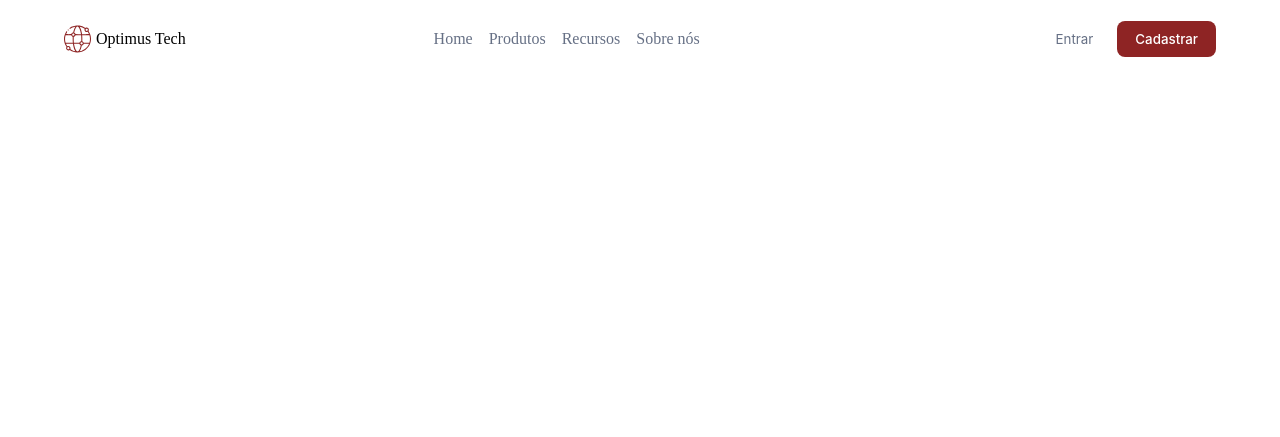
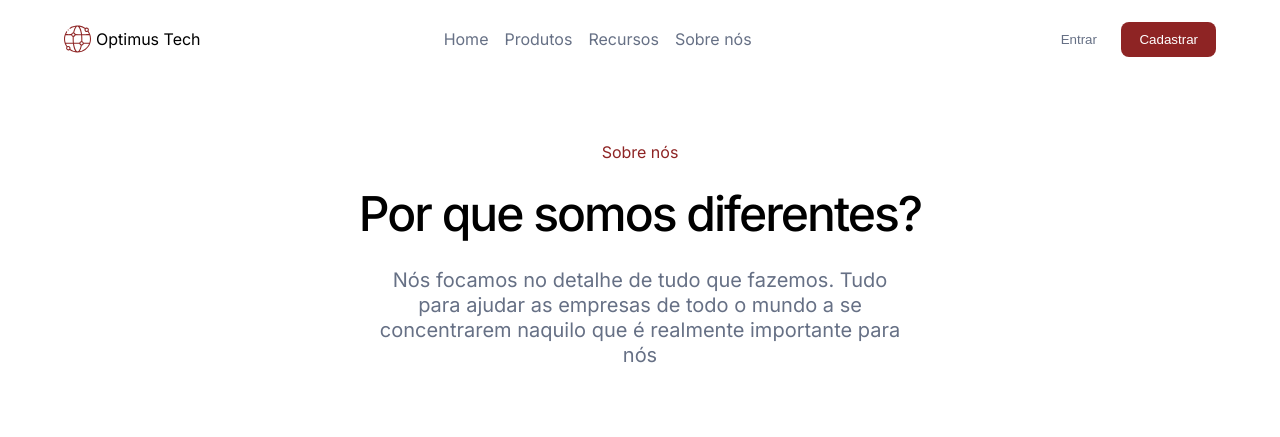
Before and after one commit to Japu431/7DaysOfCode, a plain HTML site: page htmlcss/index.html in a window 1280 px wide. Drawn offline with Linux system fonts and the light colour scheme.

Commit message:
Day 01 html&css ok

```diff
--- a/htmlcss/index.html
+++ b/htmlcss/index.html
@@ -5,13 +5,22 @@
     <meta http-equiv="X-UA-Compatible" content="IE=edge" />
     <meta name="viewport" content="width=device-width, initial-scale=1.0" />
     <title>7DaysOfCode</title>
+
+    <link rel="preconnect" href="https://fonts.googleapis.com" />
+    <link rel="preconnect" href="https://fonts.gstatic.com" crossorigin />
+    <link
+      href="https://fonts.googleapis.com/css2?family=Inter:wght@100;200;300;400;500;600;700;800;900&family=Josefin+Sans:ital,wght@0,100;0,200;0,300;0,400;0,500;0,600;0,700;1,100;1,200;1,300;1,400;1,500;1,600;1,700&display=swap"
+      rel="stylesheet"
+    />
+
     <link rel="stylesheet" href="./styles/reset.css" />
     <link rel="stylesheet" href="./styles/navegation.css" />
+    <link rel="stylesheet" href="./styles/header.css" />
   </head>
   <body>
     <!-- Header/nav -->
     <nav class="navegation">
-      <div class="container">
+      <div class="container_navegation">
         <h1 class="titulo">
           <img src="./svg/logo.svg" alt="logo-title" />
           <span>Optimus Tech</span>
@@ -38,6 +47,16 @@
         </div>
       </div>
     </nav>
-
+    <header class="header">
+      <div class="header_container">
+        <span>Sobre nós</span>
+        <h1 class="header_title">Por que somos diferentes?</h1>
+        <p class="header_sobre">
+          Nós focamos no detalhe de tudo que fazemos. Tudo para ajudar as
+          empresas de todo o mundo a se concentrarem naquilo que é realmente
+          importante para nós
+        </p>
+      </div>
+    </header>
   </body>
 </html>
--- /dev/null
+++ b/htmlcss/styles/header.css
@@ -0,0 +1,40 @@
+@import url('root.css');
+
+.header {
+    width: 100%;
+    height: 276px;
+}
+.header_container {
+    width: 60%;
+    height: 100%;
+    margin: auto;
+    display: flex;
+    flex-direction: column ;
+    align-items: center;
+    justify-content: center;
+
+    padding: 40px;
+
+    text-align: center;
+}
+
+.header_container > span {
+    color: var(--principal-cor);
+
+}
+
+.header_title {
+    margin: 30px 0;
+    font-size: 48px;
+    letter-spacing: -2px;
+
+    font-weight: 500;
+}
+
+.header_sobre {
+    width: 70%;
+    color: var(--text-color);
+
+    line-height: 25px;
+    font-size: 20px;
+}
--- a/htmlcss/styles/navegation.css
+++ b/htmlcss/styles/navegation.css
@@ -1,7 +1,7 @@
 @import url("./root.css");
 
-* {
-  font-family: "Inter";
+body {
+  font-family: "Inter", sans-serif;
 }
 
 .navegation {
@@ -9,7 +9,7 @@
   height: 78px;
 }
 
-.container {
+.container_navegation {
   width: 90%;
   height: 100%;
   margin: 0 auto;
```
